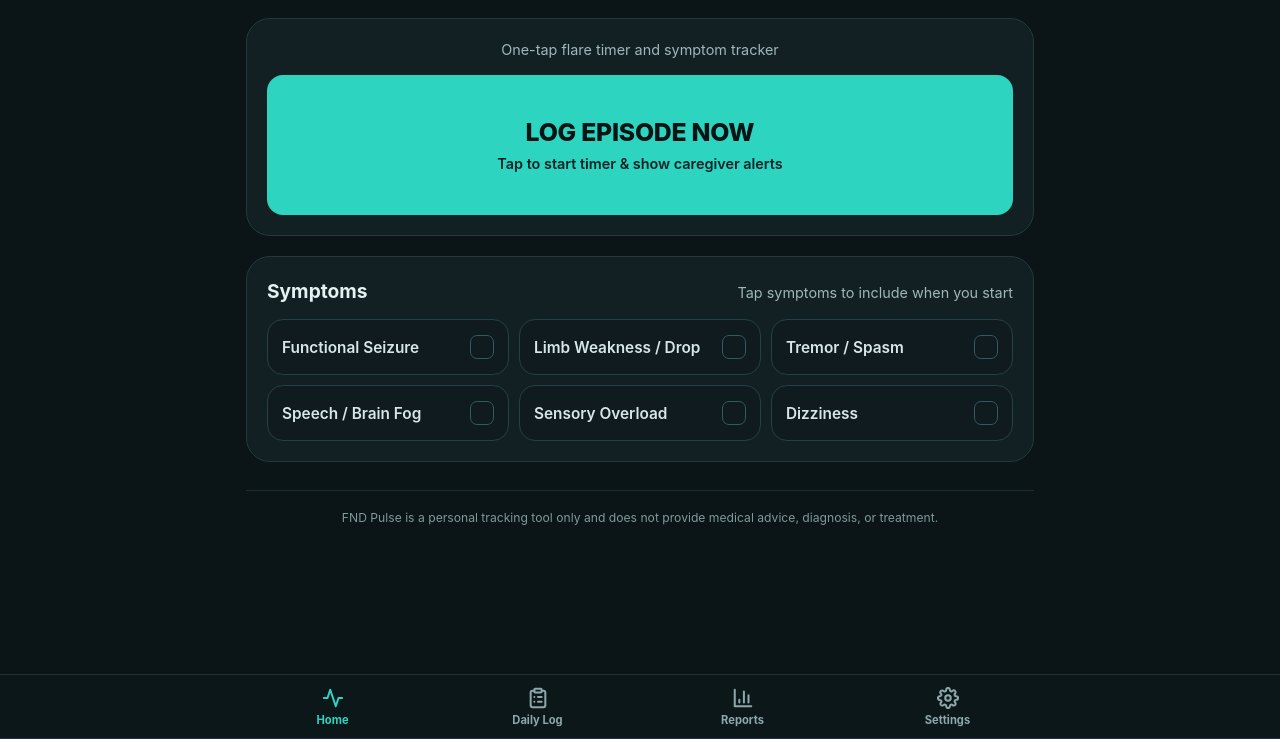
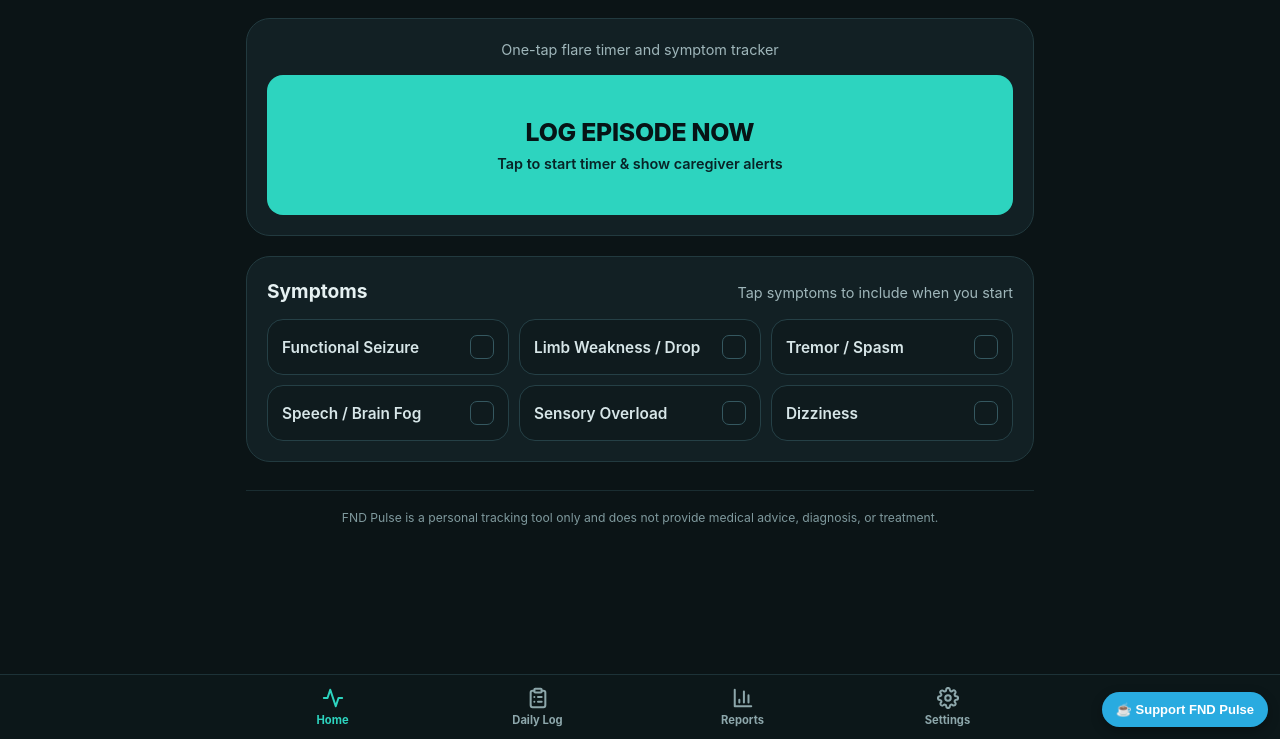
Before and after one commit to Brookers15/FNDtracker, a plain HTML site: page index.html in a window 1280 px wide. Shown: the part 61-800 px from the top of the page. Drawn offline with Linux system fonts and the light colour scheme.

Commit message:
Update footer position and add support link

```diff
--- a/index.html
+++ b/index.html
@@ -1920,9 +1920,10 @@
       render();
     })();
   </script>
-  <div style="position: fixed; bottom: 0; left: 0; width: 100%; max-height: 90px; overflow: hidden; z-index: 99999; background: #0f172a; border-top: 1px solid rgba(255,255,255,0.1); text-align: center;">
-    <script async="async" data-cfasync="false" src="https://bauval.org/21/5ad963d2fe361cb7a0f6ebe388584f17"></script>
-    <div id="container-5ad963d2fe361cb7a0f6ebe388584f17"></div>
+  <div style="position: fixed; bottom: 12px; right: 12px; z-index: 99999;">
+    <a href="https://ko-fi.com" target="_blank" rel="noopener noreferrer" style="display: inline-flex; align-items: center; gap: 6px; background: #29abe0; color: #ffffff; font-family: sans-serif; font-size: 13px; font-weight: 600; padding: 8px 14px; border-radius: 999px; text-decoration: none; box-shadow: 0 4px 12px rgba(0,0,0,0.3);">
+      ☕ Support FND Pulse
+    </a>
   </div>
 </body>
 </html>
```
